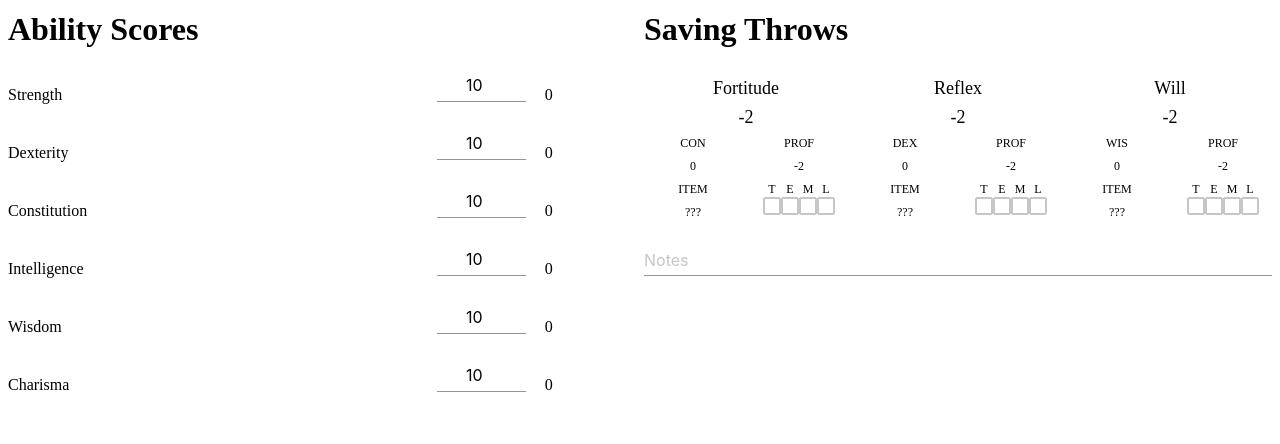
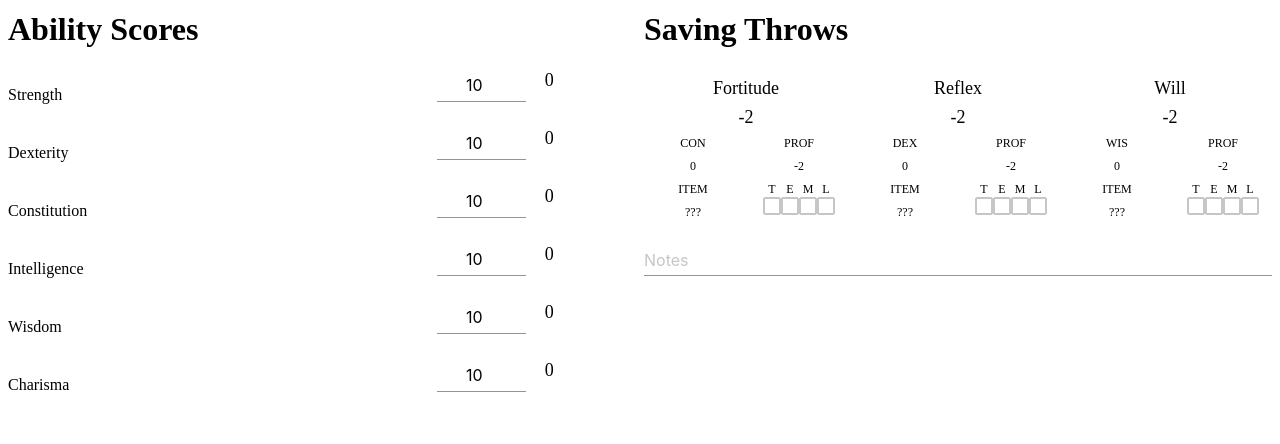
Before and after one commit to Wiljami/CharacterSheetPathfinder2E, a React (Create React App) app: page / in a window 1280 px wide. Shown: the part 306-750 px from the top of the page. Built offline with nearby package versions, Linux system fonts and the light colour scheme.

Commit message:
Change size of the AbilityScoreMod font.

```diff
--- a/src/AbilityScoreMod.js
+++ b/src/AbilityScoreMod.js
@@ -1,4 +1,5 @@
 import React from "react";
+import Major from './Major'
 
 export default function AbilityScoreMod(props) {
   let mod = props.mod
@@ -7,7 +8,7 @@ export default function AbilityScoreMod(props) {
   }
   return (
     <>
-      <p>{mod}</p>
+      <Major>{mod}</Major>
     </>
   )
 }
```
